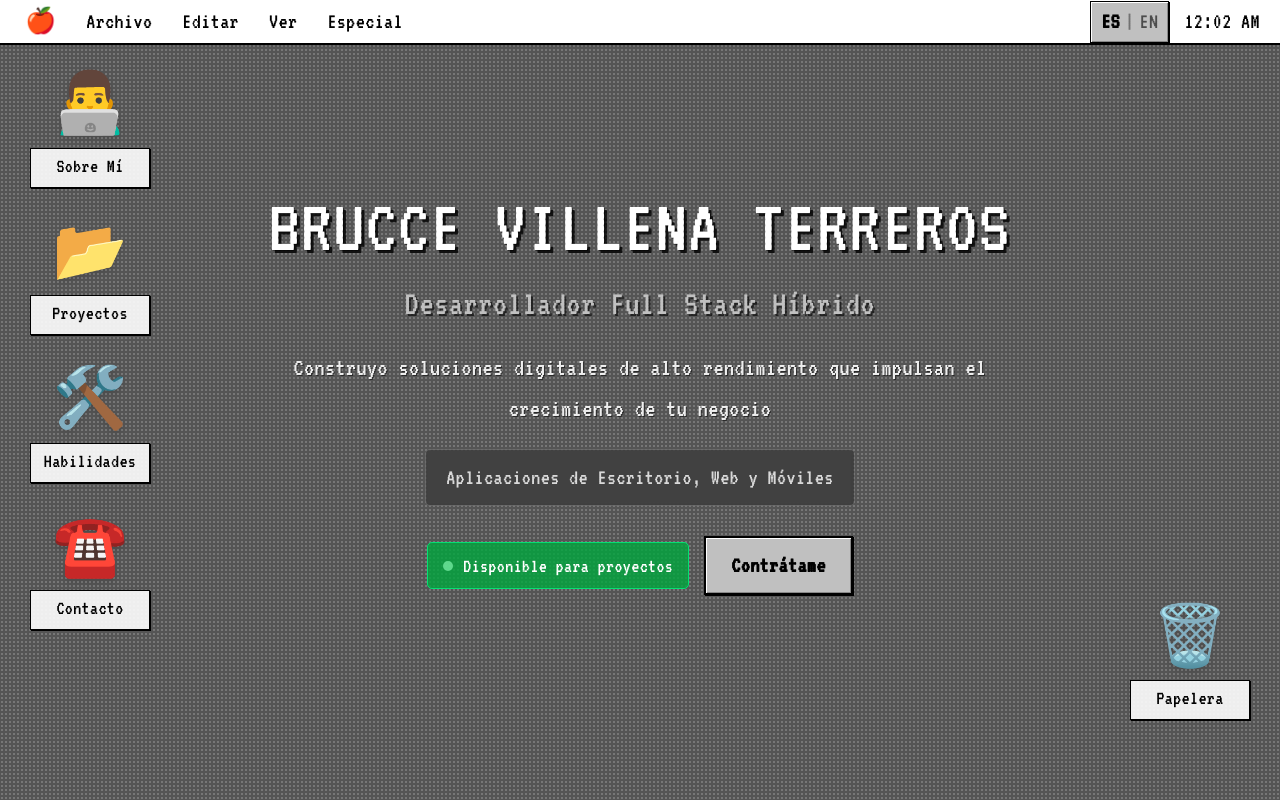
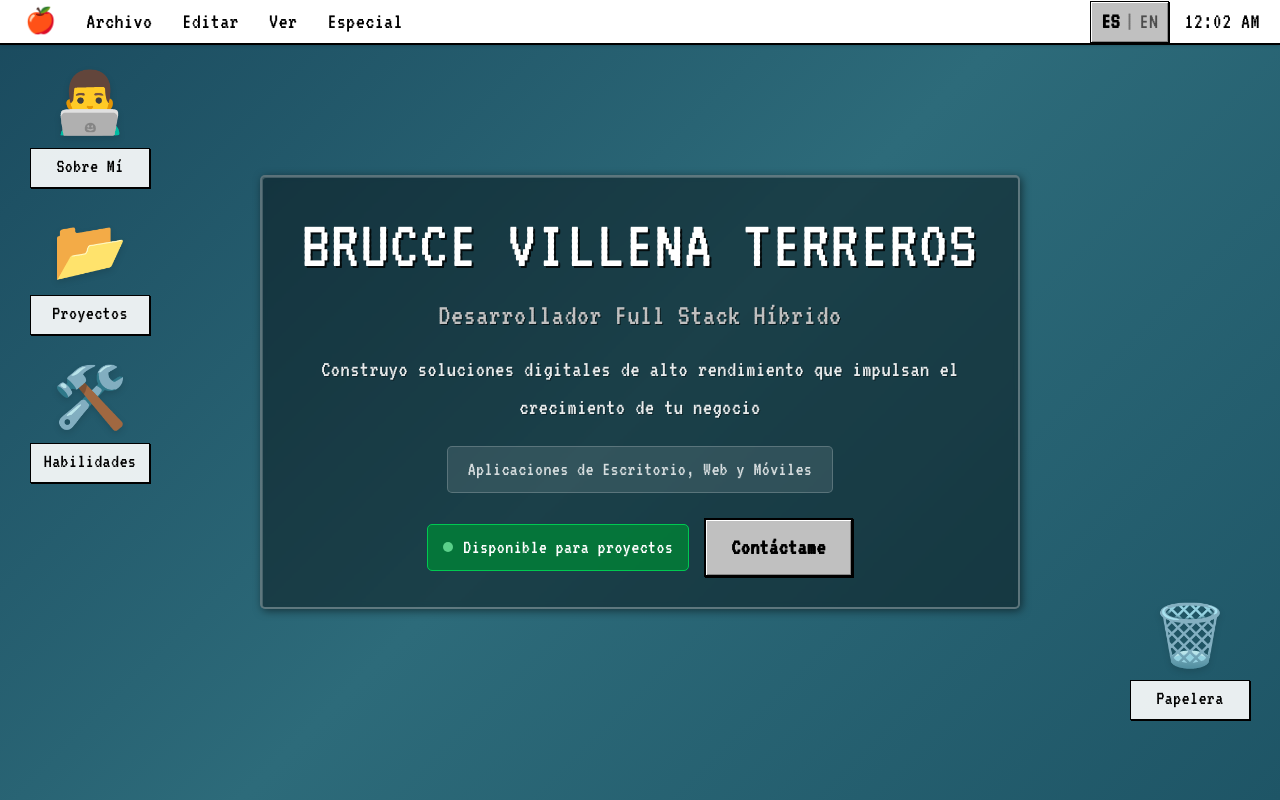
Before and after one commit to BrucceVT/profile-web, a React (Vite) app: page / in a window 1280 px wide. Built offline with nearby package versions, Linux system fonts and the light colour scheme.

Commit message:
feat: introduce desktop-style profile UI with i18n, global styling, and initial OS components.

```diff
--- a/src/components/os/Desktop.tsx
+++ b/src/components/os/Desktop.tsx
@@ -27,11 +27,11 @@ const windowComponents: Record<string, FC> = {
 };
 
 // Icon configurations (static, only IDs and emojis)
+// Note: Contact window is opened via CTA button in DesktopHero, no icon needed
 const iconConfigs = [
   { id: "about", icon: "👨‍💻", windowId: "about" },
   { id: "projects", icon: "📂", windowId: "projects" },
   { id: "skills", icon: "🛠️", windowId: "skills" },
-  { id: "contact", icon: "☎️", windowId: "contact" },
 ];
 
 const trashConfig = { id: "trash", icon: "🗑️", windowId: "trash" };
@@ -78,9 +78,7 @@ export const Desktop: React.FC = () => {
     <div
       className="h-screen w-screen overflow-hidden relative"
       style={{
-        backgroundColor: "#555",
-        backgroundImage: "radial-gradient(#777 1px, transparent 1px)",
-        backgroundSize: "4px 4px",
+        background: "linear-gradient(135deg, #1a4a5e 0%, #2d6b7a 50%, #1e5566 100%)",
       }}
       onClick={handleDesktopClick}
     >
--- a/src/components/os/DesktopHero.tsx
+++ b/src/components/os/DesktopHero.tsx
@@ -1,4 +1,4 @@
-// DesktopHero - Wallpaper-style hero banner with CTA
+// DesktopHero - Wallpaper-style hero banner with CTA and retro panel
 
 import React from "react";
 import { useI18n } from "@/i18n";
@@ -9,7 +9,7 @@ export const DesktopHero: React.FC = () => {
   const { openWindow } = useWindowManager();
 
   // Handle CTA button click - opens Contact window
-  const handleHireClick = (e: React.MouseEvent) => {
+  const handleContactClick = (e: React.MouseEvent) => {
     e.stopPropagation();
     openWindow("contact", t.windows.contact, { x: 200, y: 140 });
   };
@@ -17,15 +17,22 @@ export const DesktopHero: React.FC = () => {
   return (
     <div
       className="absolute inset-0 flex items-center justify-center pointer-events-none z-0"
-      style={{ paddingTop: "36px", paddingBottom: "56px" }}
+      style={{ paddingTop: "48px", paddingBottom: "64px" }}
     >
-      <div className="text-center px-4 max-w-2xl">
+      {/* Semi-transparent panel for readability - retro style */}
+      <div
+        className="text-center px-8 py-6 max-w-2xl mx-4 bg-black/40 border-2 border-white/30 rounded-sm"
+        style={{
+          backdropFilter: "blur(3px)",
+          boxShadow: "inset 1px 1px 0px rgba(255,255,255,0.2), 2px 2px 8px rgba(0,0,0,0.5)",
+        }}
+      >
         {/* Name */}
         <h1
           className="font-retro text-white mb-2 tracking-wider uppercase"
           style={{
-            fontSize: "clamp(2.5rem, 6vw, 4rem)",
-            textShadow: "3px 3px 0px rgba(0,0,0,0.8), 1px 1px 0px rgba(0,0,0,0.5)",
+            fontSize: "clamp(2.25rem, 5.5vw, 3.5rem)",
+            textShadow: "2px 2px 0px rgba(0,0,0,0.8)",
             lineHeight: 1.1,
           }}
         >
@@ -34,10 +41,10 @@ export const DesktopHero: React.FC = () => {
 
         {/* Title / Role */}
         <h2
-          className="font-retro text-mac-gray mb-4 tracking-wide"
+          className="font-retro text-mac-gray mb-3 tracking-wide"
           style={{
-            fontSize: "clamp(1.25rem, 3vw, 1.75rem)",
-            textShadow: "2px 2px 0px rgba(0,0,0,0.6)",
+            fontSize: "clamp(1.1rem, 2.5vw, 1.5rem)",
+            textShadow: "1px 1px 0px rgba(0,0,0,0.6)",
           }}
         >
           {t.profile.title}
@@ -45,39 +52,36 @@ export const DesktopHero: React.FC = () => {
 
         {/* Headline / Value Proposition */}
         <p
-          className="font-retro text-white/90 max-w-xl mx-auto leading-relaxed"
+          className="font-retro text-white/90 max-w-lg mx-auto leading-relaxed mb-4"
           style={{
-            fontSize: "clamp(1rem, 2.5vw, 1.25rem)",
-            textShadow: "1px 1px 0px rgba(0,0,0,0.5)",
+            fontSize: "clamp(0.95rem, 2vw, 1.15rem)",
+            textShadow: "1px 1px 0px rgba(0,0,0,0.4)",
           }}
         >
           {t.profile.headline}
         </p>
 
         {/* Decorative Tech Stack */}
-        <div
-          className="mt-4 inline-flex gap-2 px-4 py-2 bg-black/30 border border-white/20 rounded"
-          style={{ backdropFilter: "blur(2px)" }}
-        >
-          <span className="font-retro text-white/80 text-lg">
+        <div className="inline-block px-4 py-1.5 bg-white/10 border border-white/20 rounded-sm mb-5">
+          <span className="font-retro text-white/80 text-base">
             {t.profile.tagline}
           </span>
         </div>
 
         {/* CTA Section */}
-        <div className="mt-6 flex flex-col sm:flex-row items-center justify-center gap-3 pointer-events-auto">
+        <div className="flex flex-col sm:flex-row items-center justify-center gap-3 pointer-events-auto">
           {/* Status Badge */}
-          <div className="flex items-center gap-2 px-3 py-1.5 bg-green-600/80 border border-green-400 rounded-sm">
+          <div className="flex items-center gap-2 px-3 py-1.5 bg-green-700/80 border border-green-500 rounded-sm">
             <span className="w-2 h-2 bg-green-300 rounded-full animate-pulse" />
-            <span className="font-retro text-white text-base">
+            <span className="font-retro text-white text-sm sm:text-base">
               {t.hero.ctaStatus}
             </span>
           </div>
 
-          {/* Hire Me Button - Retro style */}
+          {/* Contact Me Button - Retro style */}
           <button
-            onClick={handleHireClick}
-            className="px-5 py-2 font-retro text-lg font-bold bg-mac-gray border-2 border-black text-black hover:bg-white active:bg-mac-blue active:text-white transition-colors retro-border-outset active:retro-border-inset"
+            onClick={handleContactClick}
+            className="px-5 py-2 font-retro text-base sm:text-lg font-bold bg-mac-gray border-2 border-black text-black hover:bg-white active:bg-mac-blue active:text-white transition-colors retro-border-outset active:retro-border-inset"
           >
             {t.hero.ctaButton}
           </button>
--- a/src/features/ProjectsWindow.tsx
+++ b/src/features/ProjectsWindow.tsx
@@ -1,51 +1,72 @@
-// Projects Window - Portfolio projects display
+// Projects Window - Portfolio projects display with bilingual support
 
 import React from "react";
-import { Database, Smartphone, Globe, Server, Folder } from "lucide-react";
-import { useI18n } from "@/i18n";
+import { Database, Smartphone, Globe, Server, Folder, Banknote } from "lucide-react";
+import { useI18n, type Lang } from "@/i18n";
 
-// Project data (descriptions could be translated in future)
+// Bilingual text type
+interface BilingualText {
+  es: string;
+  en: string;
+}
+
+// Project data with bilingual descriptions
 interface Project {
   id: string;
   title: string;
-  description: string;
+  description: BilingualText;
   stack: string[];
-  icon: "database" | "smartphone" | "globe" | "server" | "folder";
+  icon: "database" | "smartphone" | "globe" | "server" | "folder" | "banknote";
 }
 
 const projects: Project[] = [
   {
-    id: "contigo-pecuario",
-    title: "VirtualLabs (Contigo Pecuario)",
-    description: "Full Stack solution for livestock management.",
-    stack: ["React", "Redux", "Flutter", "Node.js", "Express", "MongoDB", "AWS S3"],
-    icon: "database",
+    id: "fimaki",
+    title: "FIMAKI",
+    description: {
+      es: "Plataforma fintech de factoring con flujos de inversión, validaciones y automatización operativa.",
+      en: "Fintech factoring platform with investment flows, validations, and operational automation.",
+    },
+    stack: ["Oracle APEX", "PL/SQL", "Oracle Database", "SQL"],
+    icon: "banknote",
   },
   {
     id: "tiacher",
     title: "VirtualLabs (Tiacher)",
-    description: "Educational mobile app with OpenAI integration for personalized English learning.",
+    description: {
+      es: "Aplicación móvil educativa con integración de OpenAI para aprendizaje personalizado de inglés.",
+      en: "Educational mobile app with OpenAI integration for personalized English learning.",
+    },
     stack: ["Flutter", "OpenAI API", "Django"],
     icon: "smartphone",
   },
   {
     id: "sga",
     title: "VirtualLabs (SGA)",
-    description: "Corporate food ordering web platform. Menu management & Culqi payment.",
+    description: {
+      es: "Plataforma web corporativa de pedidos de comida. Gestión de menú y pago con Culqi.",
+      en: "Corporate food ordering web platform. Menu management & Culqi payment.",
+    },
     stack: ["React", "TypeScript", "Django", "Culqi"],
     icon: "globe",
   },
   {
     id: "deocasion",
     title: "DeOcasion",
-    description: "Real-time auction platform with WebSockets for live bidding.",
+    description: {
+      es: "Plataforma de subastas en tiempo real con WebSockets para pujas en vivo.",
+      en: "Real-time auction platform with WebSockets for live bidding.",
+    },
     stack: ["React", "TypeScript", "WebSockets", "Node.js"],
     icon: "server",
   },
   {
     id: "chinalco",
-    title: "Tecsup (Chinalco Project)",
-    description: "Internal web modules and Backend systems.",
+    title: "Tecsup (Chinalco)",
+    description: {
+      es: "Módulos web internos y sistemas Backend para gestión empresarial.",
+      en: "Internal web modules and Backend systems for enterprise management.",
+    },
     stack: ["React", "Tailwind", "C# .NET Core", "SQL Server"],
     icon: "folder",
   },
@@ -58,6 +79,7 @@ const iconMap = {
   globe: Globe,
   server: Server,
   folder: Folder,
+  banknote: Banknote,
 };
 
 const ProjectIcon: React.FC<{ type: Project["icon"] }> = ({ type }) => {
@@ -65,8 +87,13 @@ const ProjectIcon: React.FC<{ type: Project["icon"] }> = ({ type }) => {
   return <IconComponent size={20} />;
 };
 
+// Helper to get bilingual text with fallback
+const getText = (text: BilingualText, lang: Lang): string => {
+  return text[lang] || text.en || text.es;
+};
+
 export const ProjectsWindow: React.FC = () => {
-  const { t } = useI18n();
+  const { t, lang } = useI18n();
 
   return (
     <div className="p-2 font-retro">
@@ -95,7 +122,7 @@ export const ProjectsWindow: React.FC = () => {
               {project.title}
             </div>
             <div className="col-span-7 text-base leading-tight">
-              <div>{project.description}</div>
+              <div>{getText(project.description, lang)}</div>
               <div className="text-sm opacity-75 mt-0.5 font-mono">
                 {project.stack.join(", ")}
               </div>
--- a/src/i18n/messages.ts
+++ b/src/i18n/messages.ts
@@ -81,7 +81,7 @@ export const messages: Record<Lang, Messages> = {
     },
     hero: {
       ctaStatus: "Disponible para proyectos",
-      ctaButton: "Contrátame",
+      ctaButton: "Contáctame",
     },
     icons: {
       about: "Sobre Mí",
@@ -138,7 +138,7 @@ export const messages: Record<Lang, Messages> = {
     },
     hero: {
       ctaStatus: "Available for projects",
-      ctaButton: "Hire me",
+      ctaButton: "Contact me",
     },
     icons: {
       about: "About Me",
--- a/src/styles/index.css
+++ b/src/styles/index.css
@@ -6,17 +6,16 @@
   --color-mac-gray: #c0c0c0;
   --color-mac-blue: #000080;
   --color-mac-white: #ffffff;
+  --color-mac-teal: #2d5a6b;
   --font-retro: "VT323", monospace;
 }
 
 :root {
   font-family: "VT323", monospace;
-  /* Increased base font size for better legibility */
   font-size: 18px;
   line-height: 1.4;
-  background-color: #555;
-  background-image: radial-gradient(#777 1px, transparent 1px);
-  background-size: 4px 4px;
+  /* Classic teal/blue desktop - Mac OS inspired */
+  background: linear-gradient(135deg, #1a4a5e 0%, #2d6b7a 50%, #1e5566 100%);
 }
 
 body {
```
